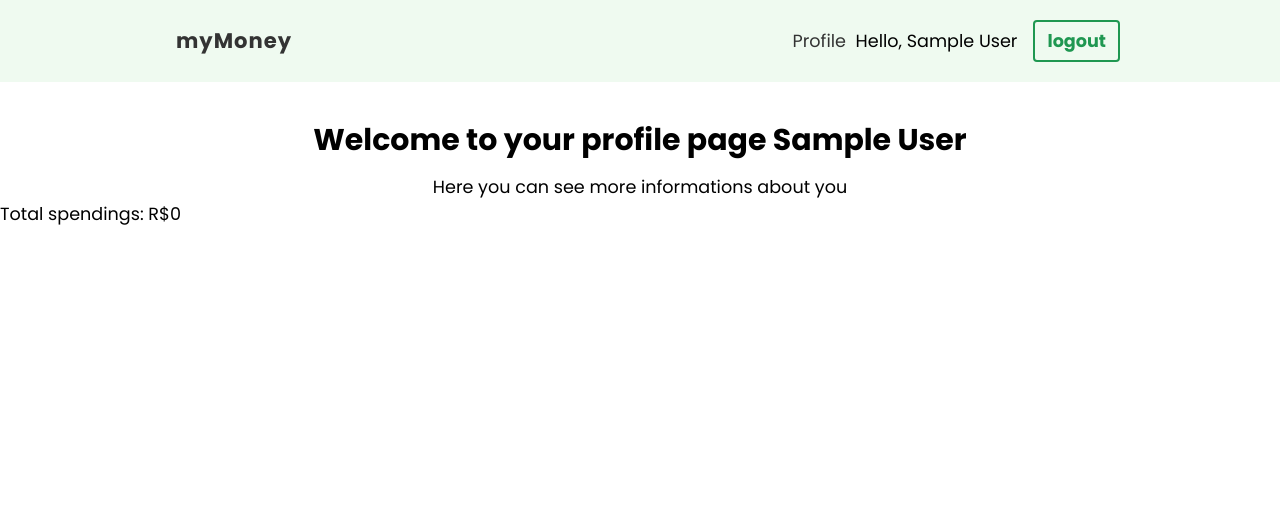
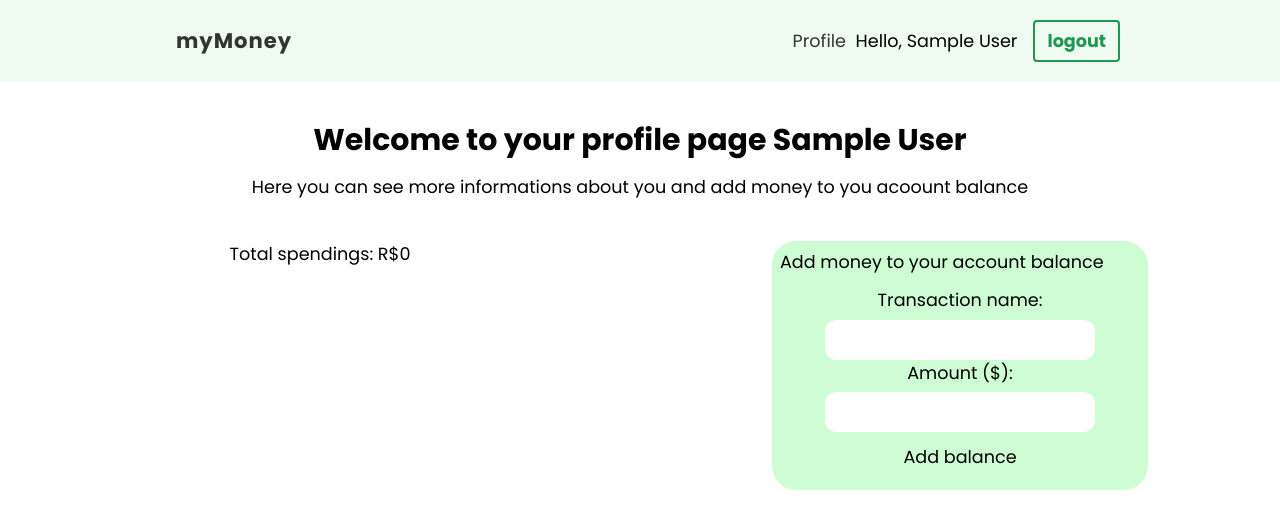
Before and after one commit to leofss/TrackMyMoney, a React (Create React App) app: page /profile in a window 1280 px wide. Shown: the top 528 px of the page. Built offline with nearby package versions, Linux system fonts and the light colour scheme; no server answers; the database is empty; sample sign-in values are in the browser's storage.

Commit message:
Add: add balance form

```diff
--- a/src/hooks/useFirestore.js
+++ b/src/hooks/useFirestore.js
@@ -43,6 +43,7 @@ export const useFirestore = (collection) => {
   const addDocument = async (doc) => {
     dispatch({type: 'IS_PENDING'})
     try{
+
         const AddedDocuments = await ref.add({...doc})
         dispatchIfNotCancelled({type:'ADDED_DOCUMENT', payload: AddedDocuments})
     }catch(err){
--- a/src/pages/login/Login.module.css
+++ b/src/pages/login/Login.module.css
@@ -16,4 +16,5 @@
     font-size: 1em;
     color: #777;
     width: 100%;
+    border: 1px solid black;
   }
--- /dev/null
+++ b/src/pages/profile/BalanceForm.js
@@ -0,0 +1,55 @@
+import { useEffect, useState } from 'react'
+import {useFirestore} from '../../hooks/useFirestore';
+export default function TransactionForm({uid}) {
+  const [name, setName] = useState('')
+  const [amount, setAmount] = useState('')
+  const {addDocument, response} = useFirestore('balance')//passa a collection, se não existe firestore cria
+
+  const handleSubmit = (e) => {
+    e.preventDefault()
+    addDocument({
+      uid,
+      name,
+      amount,
+    })
+  }
+
+  console.log(response)
+
+  useEffect(() => {
+    if(response.success){
+      setName('')
+      setAmount('')
+    }
+  }, [response.success])
+
+  return (
+    <>
+      <h3>Add money to your account balance</h3>
+      <form className='flex flex-col mt-3' onSubmit={handleSubmit}>
+        <label className='flex flex-col items-center'>
+          <span>Transaction name:</span>
+          <input
+            className='block w-9/12 h-10 p-2.5 mt-1.5 rounded-xl'
+            type="text"
+            required
+            onChange={(e) => setName(e.target.value)}
+            value={name}
+          />
+        </label>
+        <label className='flex flex-col items-center'>
+          <span>Amount ($):</span>
+          <input
+            className='block w-9/12 h-10 p-2.5 mt-1.5 rounded-xl'
+            type="number"
+            required
+            onChange={(e) => setAmount(e.target.value)}
+            value={amount}
+          />
+        </label>
+        {!response.isPending && <button className='my-3' >Add balance</button>}
+        {response.isPending && <button className='my-3' disabled >Loading...</button>}
+      </form>
+    </>
+  )
+}
--- a/src/pages/profile/Profile.js
+++ b/src/pages/profile/Profile.js
@@ -1,19 +1,25 @@
 import styles from '../../index.css'
 import {useAuthContext} from '../../hooks/UseAuthContext'
 import TotalSpendings from '../../components/TotalSpendings';
-
-
+import BalanceForm from './BalanceForm';
 export default function Profile() {
   const {user} = useAuthContext();
   return (
     <div>
       <div className='flex items-center flex-col mt-10'>
         <h1 className="text-3xl font-bold" >Welcome to your profile page {user.displayName}</h1>
-        <h2 className='text-2x1 mt-4'>Here you can see more informations about you</h2>
+        <h2 className='text-2x1 mt-4'>Here you can see more informations about you and add money to you acoount
+        balance</h2>
       </div>
 
-      <div>
-        Total spendings: R$<TotalSpendings/>
+      <div className='grid grid-cols-2 justify-items-center mt-10'>
+        <div>
+          <p>Total spendings: R$<TotalSpendings/></p>
+        </div>
+        <div className='flex bg-light-green flex-col p-2 rounded-3xl'>
+          <BalanceForm uid={user.uid}/>
+        </div>
+
       </div>
     </div>
   )
--- a/tailwind.config.js
+++ b/tailwind.config.js
@@ -4,7 +4,11 @@ module.exports = {
     "./src/**/*.{js,jsx,ts,tsx}",
   ],
   theme: {
-    extend: {},
+    extend: {
+      colors: {
+        'light-green': '#cffdd3'
+      }
+    },
   },
   plugins: [],
 }
```
